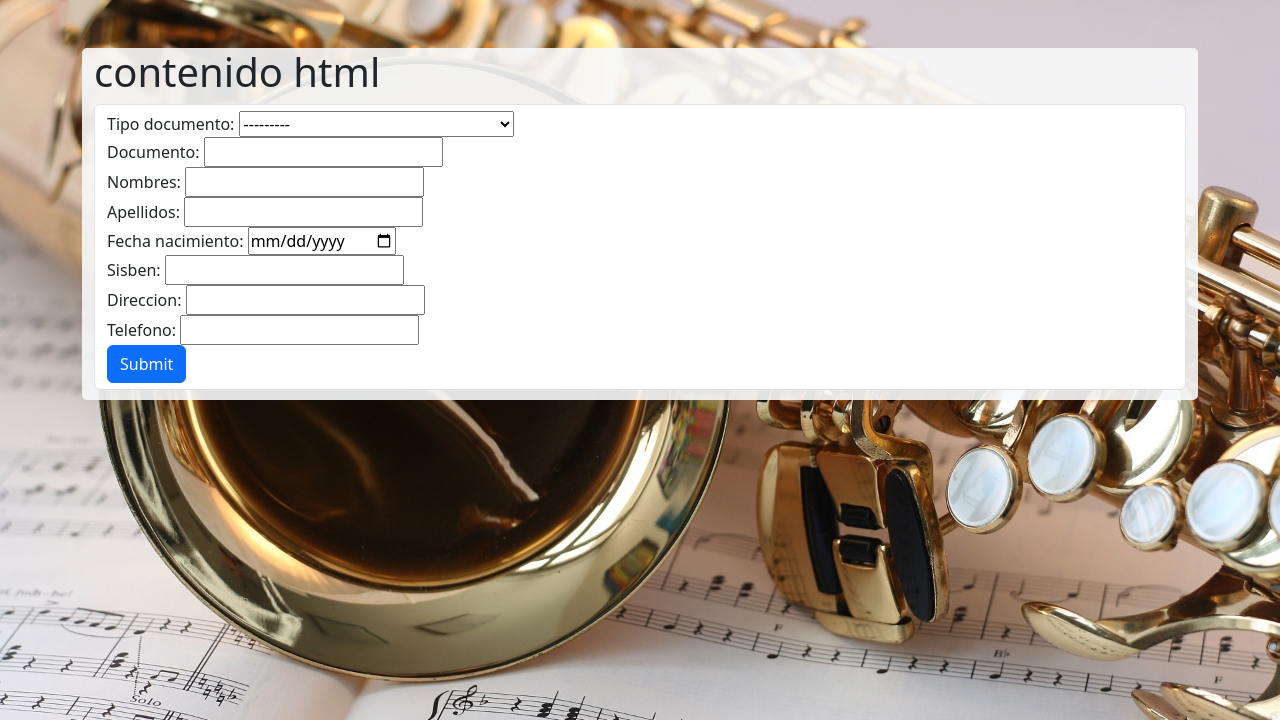
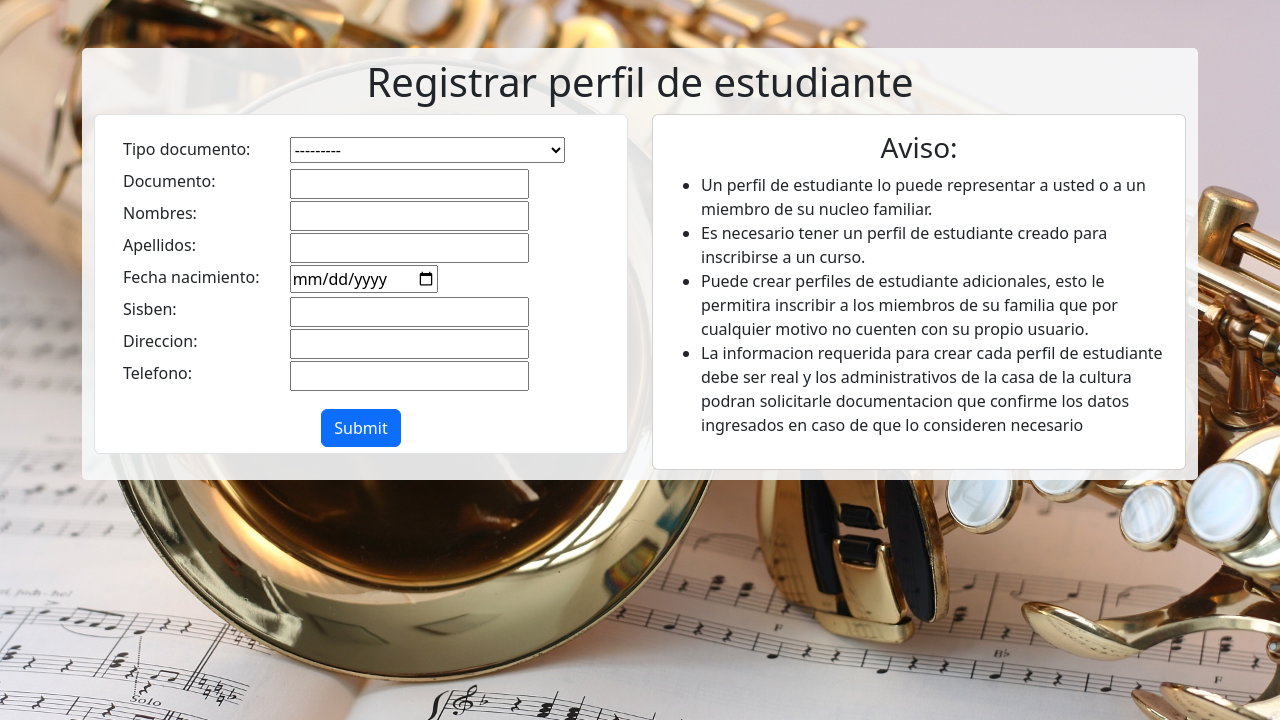
Before and after one commit to didieralz/web-casacultura, a Django app: page /cursos/registro_estudiante/ in a window 1280 px wide. Shown: the part 56-776 px from the top of the page. Run offline with Django 5.2, Linux system fonts and the light colour scheme; a user stored in the database is signed in.

Commit message:
Estilizadas paginas estudiante_new, Home(cambios minimos),base(cambios minimos),login

```diff
--- a/cursos/templates/cursos/estudiante_new.html
+++ b/cursos/templates/cursos/estudiante_new.html
@@ -3,13 +3,49 @@
 {% block title %}titulo{% endblock %}
 {% block page_content %}
 <section>
-    <h1>contenido html</h1>
-    <form class="form-control" action="{% url 'estudiante_new' %}" method="post" enctype="multipart/form-data">
-        <!-- entre las llaves {} referencio la url del form como nombre_de_la_url -->
-        {% csrf_token %} <!-- crsf token porteje contra ataques crsf enfocados al form https://docs.djangoproject.com/en/5.0/howto/csrf/-->
-         {{form}} <!-- traigo el form desde el argumento context de la vista en views-->
-         <button class="btn btn-primary" type="submit">Submit</button>
-    </form>
+    <h1 class="text-center">Registrar perfil de estudiante</h1>
+    <div class="row">
+        <div class="col-md-6">
+            <form class="form-control" action="{% url 'estudiante_new' %}" method="post" enctype="multipart/form-data">
+                <!-- entre las llaves {} referencio la url del form como nombre_de_la_url -->
+                <div class="container-fluid p-3">
+                    {% csrf_token %} <!-- crsf token porteje contra ataques crsf enfocados al form https://docs.djangoproject.com/en/5.0/howto/csrf/-->
+                    {% for field in form %}
+                    <div class="row">
+                        <div class="col-md-4">
+                            <label for="{{ field.id_for_label }}" class="form-label" style="min-width: 80px;">{{ field.label }}:</label>
+                        </div>
+                        <div class="col-md-8">
+                            {{ field }}
+                        </div>
+                        {% if field.help_text %}
+                        <div class="form-text">{{ field.help_text }}</div>
+                        {% endif %}
+                        {% if field.errors %}
+                        <div class="alert alert-danger">{{ field.errors }}</div>
+                        {% endif %}
+                    </div>
+                    {% endfor %}
+                </div>
+                <div class="mt-auto text-center">
+                    <button class="btn btn-primary" type="submit">Submit</button>
+                </div>
+            </form>
+        </div>
+        <div class="col-md-6">
+            <div class="card h-100" style="width: 100%;">
+                <div class="container-fluid p-3">
+                    <h3 class="text-center">Aviso:</h3>
+                    <ul >
+                        <li >Un perfil de estudiante lo puede representar a usted o a un miembro de su nucleo familiar.</li>
+                        <li >Es necesario tener un perfil de estudiante creado para inscribirse a un curso.</li>
+                        <li >Puede crear perfiles de estudiante adicionales, esto le permitira inscribir a los miembros de su familia que por cualquier motivo no cuenten con su propio usuario.</li>
+                        <li >La informacion requerida para crear cada perfil de estudiante debe ser real y los administrativos de la casa de la cultura podran solicitarle documentacion que confirme los datos ingresados en caso de que lo consideren necesario</li>
+                    </ul>
+                </div>
+            </div>
+        </div>
+    </div>
 
 </section>
 
--- a/pages/templates/pages/home.html
+++ b/pages/templates/pages/home.html
@@ -3,11 +3,11 @@
 {% block title %}Home{% endblock %}
 {% block page_content %}
 <!-- Contenido principal -->
-<div class="container mt-5">
+<div class="container-fluid">
    <!-- opacity me permitira poner una imagen de fondo para hacerlo interesante-->
    <div class="row">
       <div class="col-md-12 text-center">
-         <div class="container-fluid p-3">
+         <div class="container-fluid" style="padding-bottom: 2%;">
             <h1>Casa de la cultura</h1>
          </div>
          <!-- Botones de navegación adicionales -->
--- a/templates/base.html
+++ b/templates/base.html
@@ -54,7 +54,7 @@
     </div>
 </nav>
 {% endblock nav_bar %}
-<div class="container mt-5 bg-light " style="--bs-bg-opacity: 0.9; padding-bottom:10px ; border-radius:5px;">
+<div class="container mt-5 bg-light " style="--bs-bg-opacity: 0.9;padding-top:10px ; padding-bottom:10px ; border-radius:5px;">
 {% block page_content %}
 {% endblock page_content %}
 </div>
```
Also changed, not shown: progess.md (+2 -2 lines), templates/registration/login.html (+29 -7 lines), db.sqlite3.
